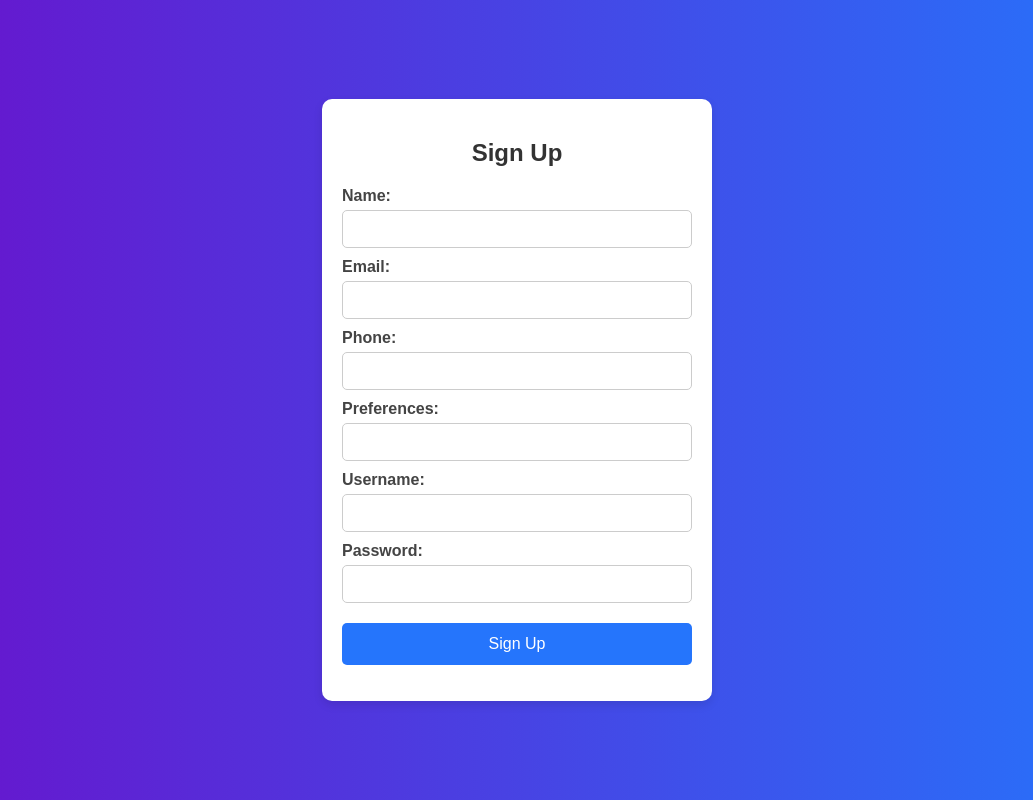
After one commit to amaljames23/bridge_horizon, a Django app: page /user_reg in a window 1280 px wide. The commit adds this page. Shown: the whole page, without its empty margins (123-1156 px from the left). Run offline with Django 4.2, Linux system fonts and the light colour scheme.

Commit message:
user registration completed

```diff
--- a/templates/public_header.html
+++ b/templates/public_header.html
@@ -9,6 +9,7 @@
 
     <a href="/">Home</a>
     <a href="login">Login</a>
+    <a href="user_reg">User Sign Up</a>
 
 </body>
 </html>
--- /dev/null
+++ b/templates/user_reg.html
@@ -0,0 +1,89 @@
+<!-- {% include 'public_header.html' %} -->
+
+
+    <style>
+        body {
+            font-family: Arial, sans-serif;
+            background: linear-gradient(to right, #6a11cb, #2575fc);
+            display: flex;
+            justify-content: center;
+            align-items: center;
+            height: 100vh;
+            margin: 0;
+        }
+        .container {
+            background: white;
+            padding: 20px;
+            border-radius: 10px;
+            box-shadow: 0 4px 10px rgba(0, 0, 0, 0.1);
+            width: 350px;
+            text-align: center;
+        }
+        h2 {
+            margin-bottom: 20px;
+            color: #333;
+        }
+        label {
+            display: block;
+            text-align: left;
+            font-weight: bold;
+            margin-top: 10px;
+            color: #444;
+        }
+        input {
+            width: 100%;
+            padding: 10px;
+            margin-top: 5px;
+            border: 1px solid #ccc;
+            border-radius: 5px;
+            font-size: 14px;
+            transition: border-color 0.3s;
+        }
+        input:focus {
+            border-color: #2575fc;
+            outline: none;
+        }
+        button {
+            width: 100%;
+            padding: 12px;
+            margin-top: 20px;
+            background: #2575fc;
+            color: white;
+            border: none;
+            border-radius: 5px;
+            font-size: 16px;
+            cursor: pointer;
+            transition: background 0.3s;
+        }
+        button:hover {
+            background: #6a11cb;
+        }
+    </style>
+
+    <div class="container">
+        <h2>Sign Up</h2>
+        <form action="" method="post">
+            <label for="name">Name:</label>
+            <input type="text" id="name" name="name" required>
+
+            <label for="email">Email:</label>
+            <input type="email" id="email" name="email" required>
+
+            <label for="phone">Phone:</label>
+            <input type="tel" id="phone" name="phone" required>
+
+            <label for="preferences">Preferences:</label>
+            <input type="text" id="preferences" name="preferences">
+
+            <label for="username">Username:</label>
+            <input type="text" id="username" name="username" required>
+
+            <label for="password">Password:</label>
+            <input type="password" id="password" name="password" required>
+
+            <button type="submit">Sign Up</button>
+        </form>
+    </div>
+
+
+{% include 'footer.html' %}
--- a/userApp/urls.py
+++ b/userApp/urls.py
@@ -2,11 +2,6 @@ from django.urls import path
 from . import views
 
 urlpatterns = [
-
     path('user_home',views.user_home,name='user_home'),
-
-
-
-
-
+    path('user_reg',views.user_reg,name='user_reg'),
 ]
--- a/userApp/views.py
+++ b/userApp/views.py
@@ -1,5 +1,30 @@
 from django.shortcuts import render
+from bridgeApp.models import *
+from django.http import *
 
 # Create your views here.
 def user_home(request):
     return render(request,'user_home.html')
+
+def user_reg(request):
+    if request.method=='POST':
+        name = request.POST['name']
+        email = request.POST['email']
+        phone = request.POST['phone']
+        preferences = request.POST['preferences']  # Added preferences field
+        username = request.POST['username']  # Added username field
+        password = request.POST['password']  # Corrected 'pass' to 'password'
+
+
+        try:
+            lg=Login.objects.get(username=username,password=password)
+            if lg:
+                return HttpResponse("<script>alert('UserName Already Exist');window.location='/user_reg';</script>")
+        except:
+            lg=Login(username=username,password=password,usertype='user')
+            lg.save()
+
+            aud=Audience(name=name,email=email,phone=phone,login=lg)
+            aud.save()
+            return HttpResponse("<script>alert('User Added Successfully');window.location='/login';</script>")
+    return render(request,'user_reg.html')
```
